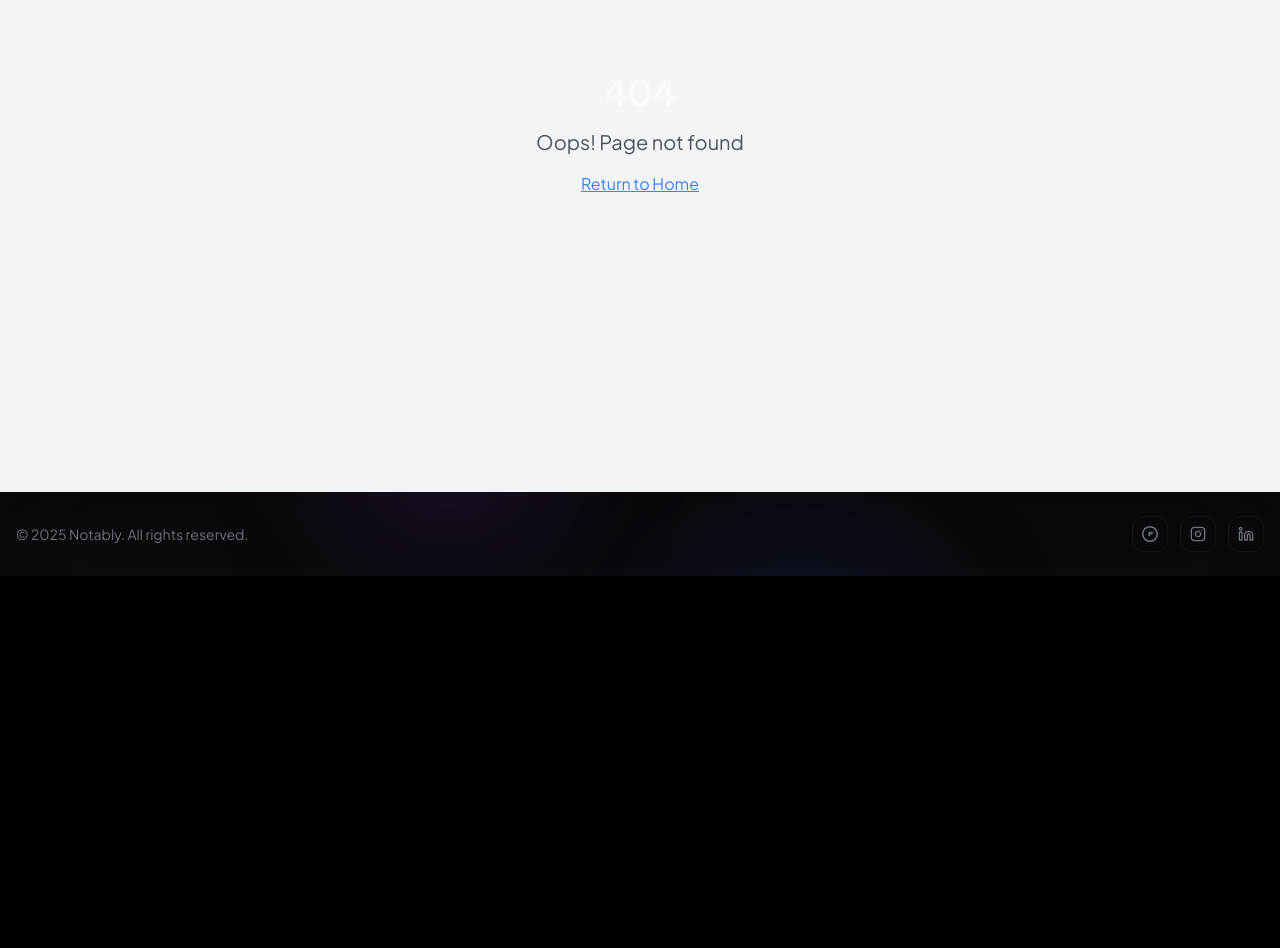
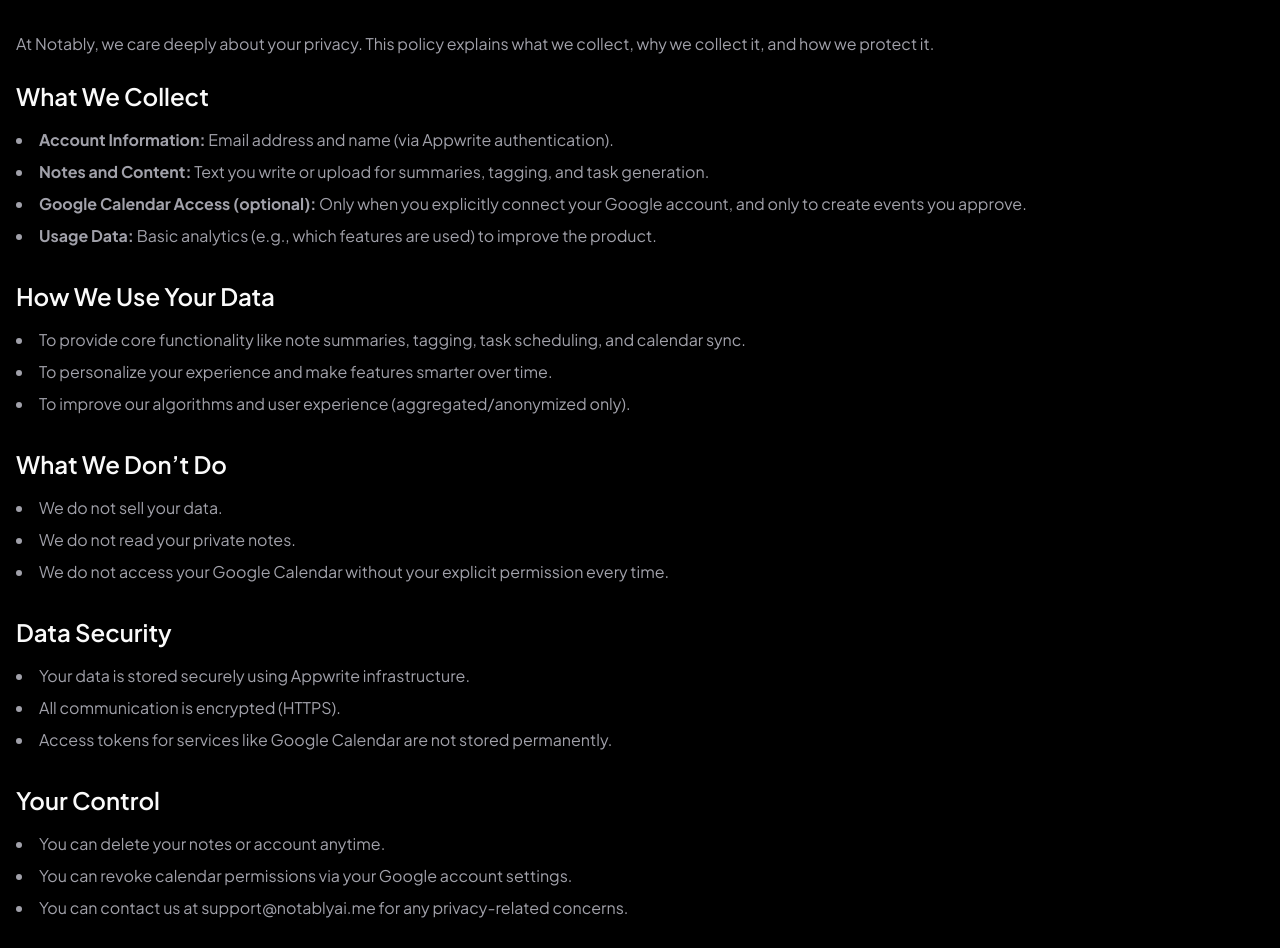
Before and after one commit to jaivardhan-bhola/notably-landing, a React (Vite) app: page /privacy-policy in a window 1280 px wide. Before the commit this address had no page. Shown: the part 224-1172 px from the top of the page. Before the commit the page ends 800 px from the top, so only its background shows below. Built offline with nearby package versions, Linux system fonts and the light colour scheme.

Commit message:
added privacy policy

```diff
--- a/src/App.tsx
+++ b/src/App.tsx
@@ -5,6 +5,7 @@ import { QueryClient, QueryClientProvider } from "@tanstack/react-query";
 import { BrowserRouter, Routes, Route } from "react-router-dom";
 import Index from "./pages/Index";
 import NotFound from "./pages/NotFound";
+import PrivacyPolicy from "./pages/PrivacyPolicy"; // Added import
 import { useEffect } from "react";
 
 const queryClient = new QueryClient();
@@ -23,6 +24,7 @@ const App = () => {
         <BrowserRouter>
           <Routes>
             <Route path="/" element={<Index />} />
+            <Route path="/privacy-policy" element={<PrivacyPolicy />} /> {/* Added route */}
             {/* ADD ALL CUSTOM ROUTES ABOVE THE CATCH-ALL "*" ROUTE */}
             <Route path="*" element={<NotFound />} />
           </Routes>
--- a/src/components/Footer.tsx
+++ b/src/components/Footer.tsx
@@ -1,5 +1,6 @@
 import { Instagram, Linkedin } from "lucide-react";
 import { motion } from "framer-motion";
+import { Link } from "react-router-dom"; // Added import
 
 const socialLinks = [
   {
@@ -46,6 +47,7 @@ export function Footer() {
         <div className="flex flex-col md:flex-row justify-between items-center gap-6">
           <div className="flex flex-col md:flex-row items-center gap-4 text-sm text-gray-500">
             <div>© {new Date().getFullYear()} Notably. All rights reserved.</div>
+            <Link to="/privacy-policy" className="hover:text-white transition-colors">Privacy Policy</Link> {/* Added link */}
           </div>
 
           <div className="flex gap-3">
--- /dev/null
+++ b/src/pages/PrivacyPolicy.tsx
@@ -0,0 +1,86 @@
+import { Footer } from "@/components/Footer";
+
+export default function PrivacyPolicy() {
+  return (
+    <div className="min-h-screen flex flex-col">
+      <main className="flex-grow container mx-auto px-4 py-8 pt-24">
+        <h1 className="text-4xl font-bold mb-8">Notably Privacy Policy</h1>
+        <p className="text-muted-foreground mb-2">Effective Date: May 9, 2025</p>
+        <p className="text-muted-foreground mb-8">Last Updated: May 9, 2025</p>
+
+        <p className="text-muted-foreground mb-6">
+          At Notably, we care deeply about your privacy. This policy explains what we collect, why we collect it, and how we protect it.
+        </p>
+
+        <section className="mb-8">
+          <h2 className="text-2xl font-semibold mb-4">What We Collect</h2>
+          <ul className="list-disc list-inside text-muted-foreground space-y-2">
+            <li>
+              <strong>Account Information:</strong> Email address and name (via Appwrite authentication).
+            </li>
+            <li>
+              <strong>Notes and Content:</strong> Text you write or upload for summaries, tagging, and task generation.
+            </li>
+            <li>
+              <strong>Google Calendar Access (optional):</strong> Only when you explicitly connect your Google account, and only to create events you approve.
+            </li>
+            <li>
+              <strong>Usage Data:</strong> Basic analytics (e.g., which features are used) to improve the product.
+            </li>
+          </ul>
+        </section>
+
+        <section className="mb-8">
+          <h2 className="text-2xl font-semibold mb-4">How We Use Your Data</h2>
+          <ul className="list-disc list-inside text-muted-foreground space-y-2">
+            <li>
+              To provide core functionality like note summaries, tagging, task scheduling, and calendar sync.
+            </li>
+            <li>
+              To personalize your experience and make features smarter over time.
+            </li>
+            <li>
+              To improve our algorithms and user experience (aggregated/anonymized only).
+            </li>
+          </ul>
+        </section>
+
+        <section className="mb-8">
+          <h2 className="text-2xl font-semibold mb-4">What We Don’t Do</h2>
+          <ul className="list-disc list-inside text-muted-foreground space-y-2">
+            <li>We do not sell your data.</li>
+            <li>We do not read your private notes.</li>
+            <li>
+              We do not access your Google Calendar without your explicit permission every time.
+            </li>
+          </ul>
+        </section>
+
+        <section className="mb-8">
+          <h2 className="text-2xl font-semibold mb-4">Data Security</h2>
+          <ul className="list-disc list-inside text-muted-foreground space-y-2">
+            <li>Your data is stored securely using Appwrite infrastructure.</li>
+            <li>All communication is encrypted (HTTPS).</li>
+            <li>
+              Access tokens for services like Google Calendar are not stored permanently.
+            </li>
+          </ul>
+        </section>
+
+        <section className="mb-8">
+          <h2 className="text-2xl font-semibold mb-4">Your Control</h2>
+          <ul className="list-disc list-inside text-muted-foreground space-y-2">
+            <li>You can delete your notes or account anytime.</li>
+            <li>
+              You can revoke calendar permissions via your Google account settings.
+            </li>
+            <li>
+              You can contact us at support@notablyai.me for any privacy-related concerns.
+            </li>
+          </ul>
+        </section>
+      </main>
+      <Footer />
+    </div>
+  );
+}
```
